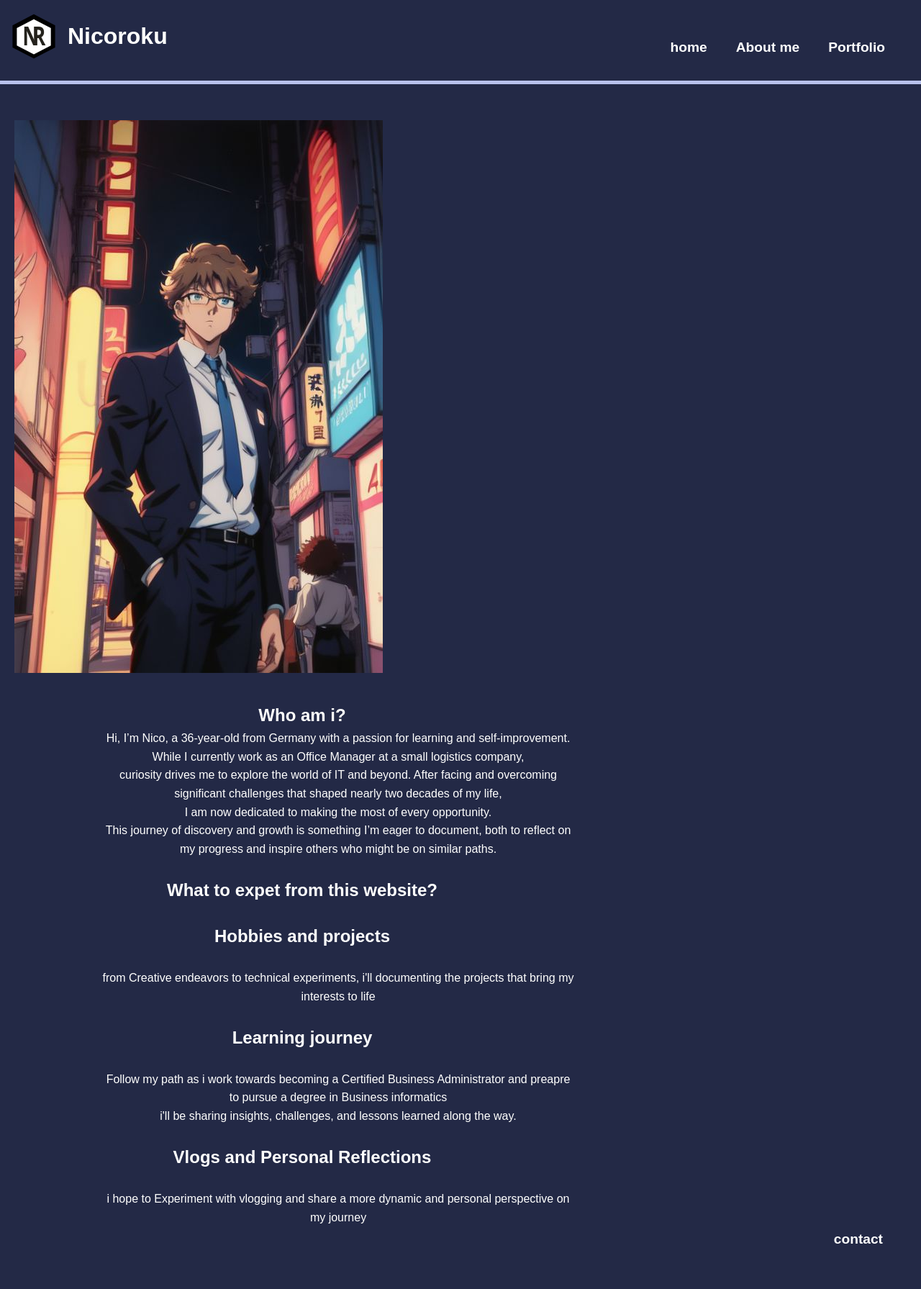
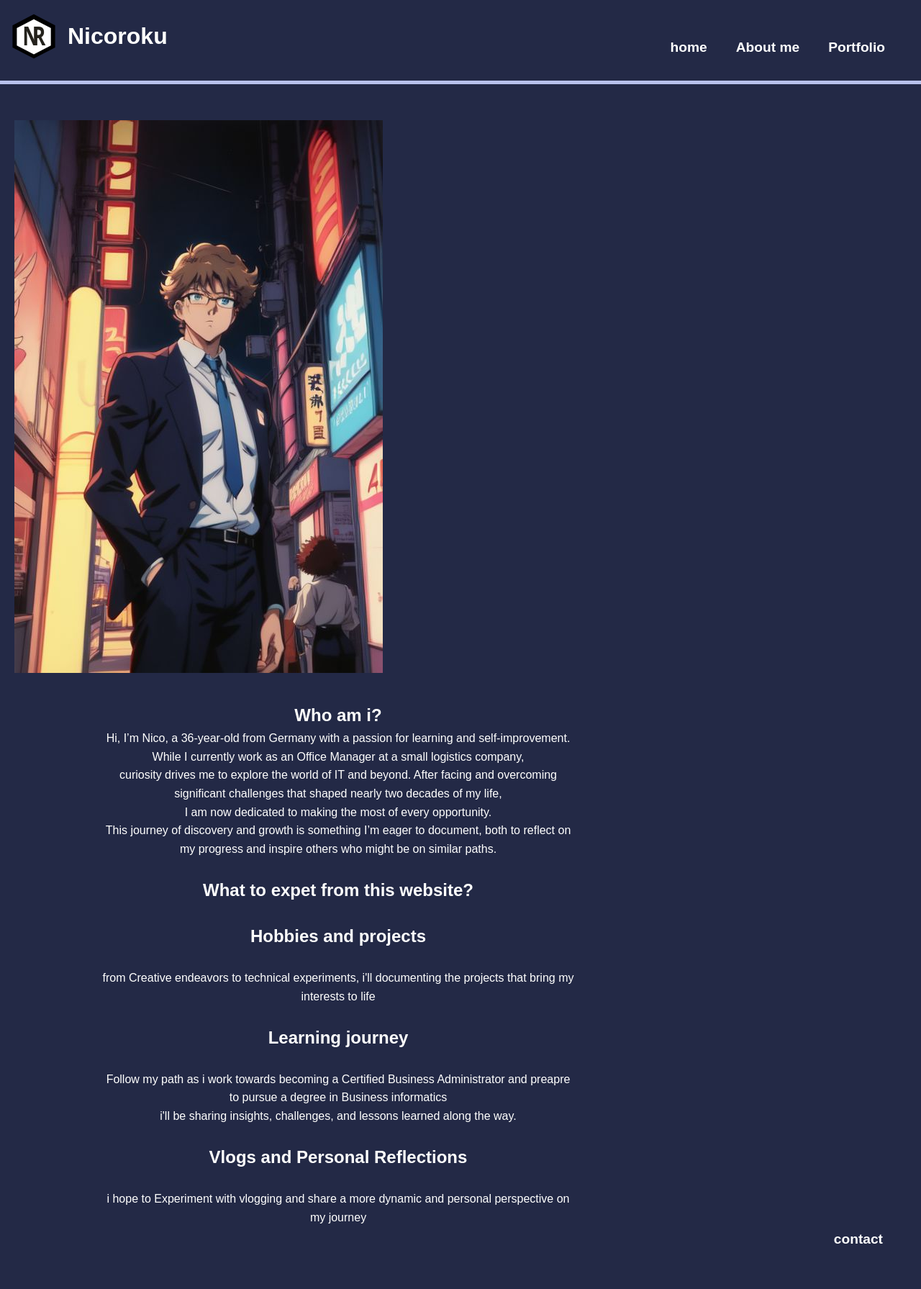
Before and after one commit to Nicoroku/website, a Jekyll site: the page built from aboutme.md, in a window 1280 px wide. Shown: the whole page at 72% size. Built offline with Jekyll 4.4.1, drawn with Linux system fonts in a browser that asks for light colours.

Commit message:
Update stylesheet.css

```diff
--- a/assets/stylesheet.css
+++ b/assets/stylesheet.css
@@ -119,6 +119,7 @@ article {
   box-sizing: border-box; /* Bezieht Padding in die Breite ein */
 }
 
+
 article img {
   width: 800px;
   height: 600px;
@@ -162,6 +163,10 @@ article p {
   font-size: 1rem;
   line-height: 1.6;
   max-width: 800px; /* Begrenze die Breite des Textes */
+  margin-left: 100px;
+}
+
+article h2 {
   margin-left: 100px;
 }
 
```
